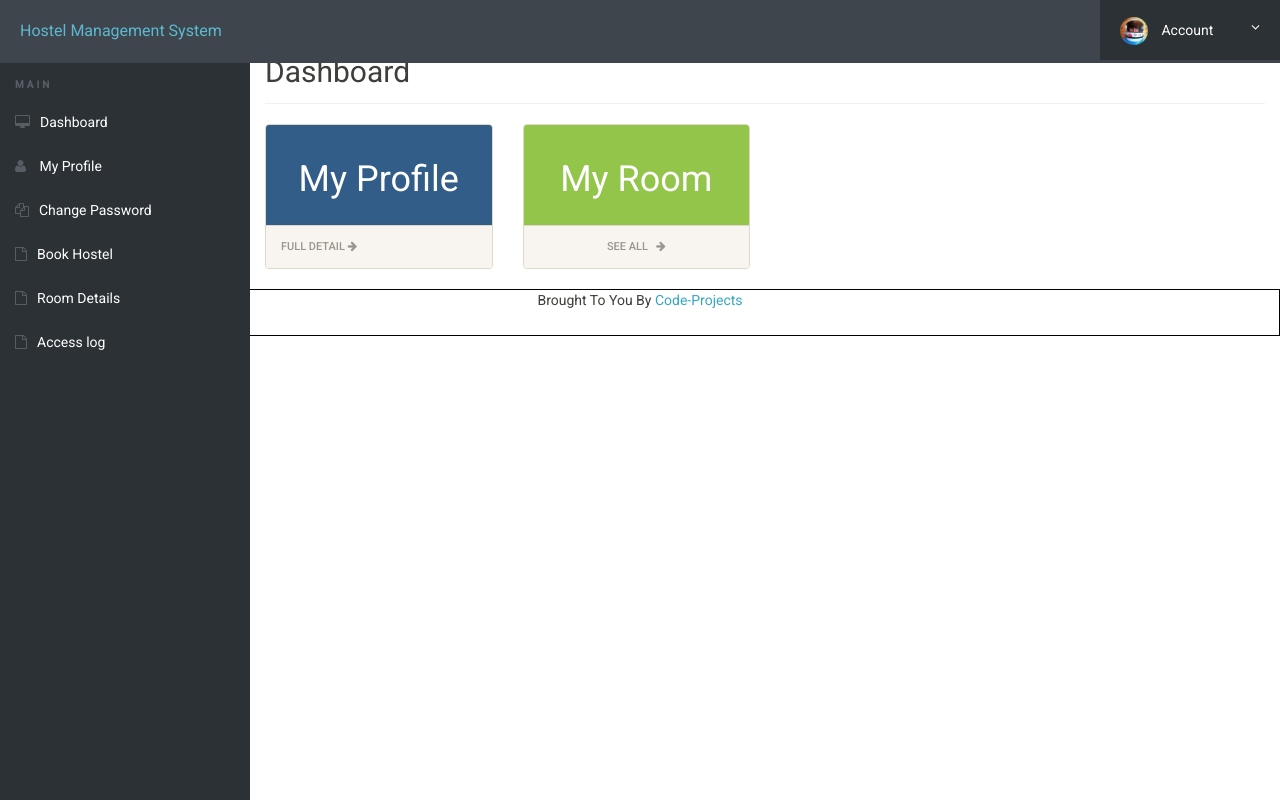
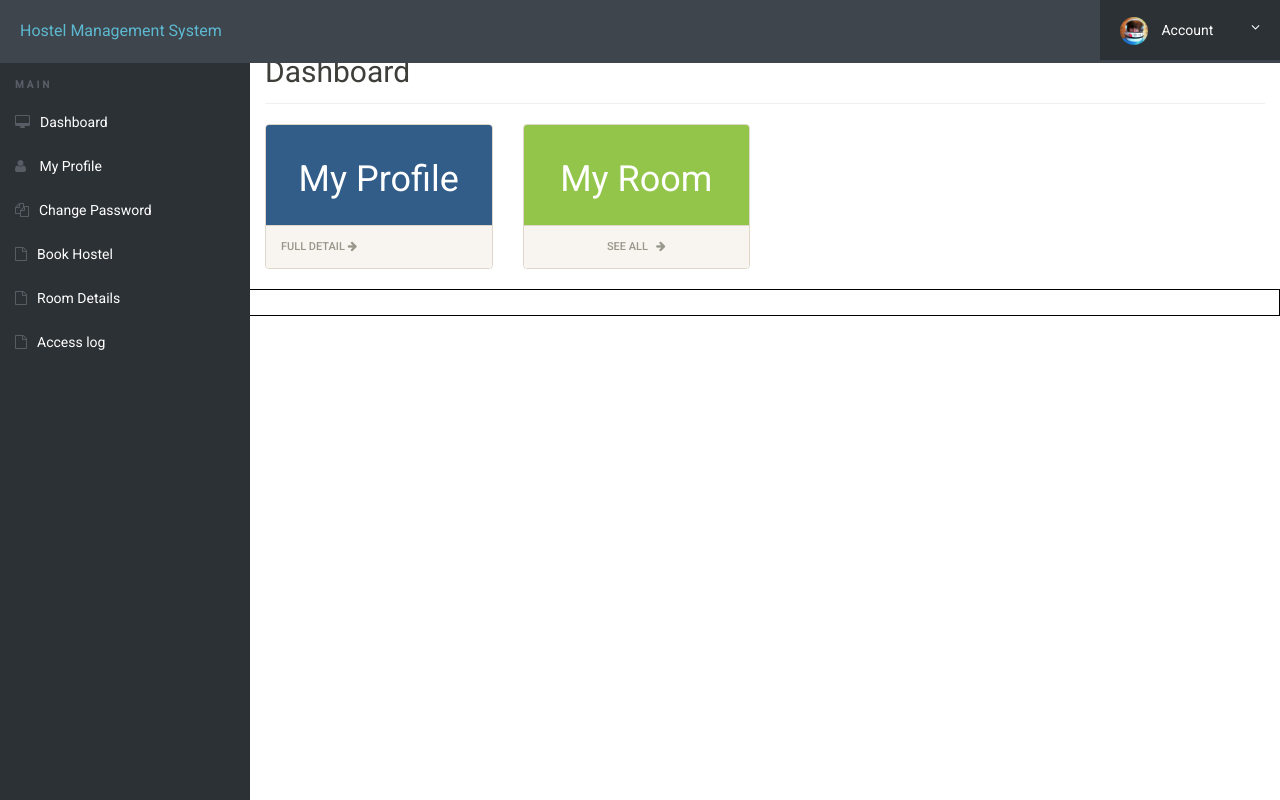
Before and after one commit to tarnibalgoher5/HMS, a PHP site: page /hostel/dashboard.php in a window 1280 px wide. Run offline with PHP 8.4, Linux system fonts and the light colour scheme; a user stored in the database is signed in.

Commit message:
changes made in dashboard

```diff
--- a/hostel/dashboard.php
+++ b/hostel/dashboard.php
@@ -125,7 +125,7 @@ check_login();
 </body>
 
 <div class="foot"><footer>
-<p> Brought To You By <a href="https://code-projects.org/">Code-Projects</p>
+<p>  <a href="https://code-projects.org/"></p>
 </footer> </div>
 
 
```
